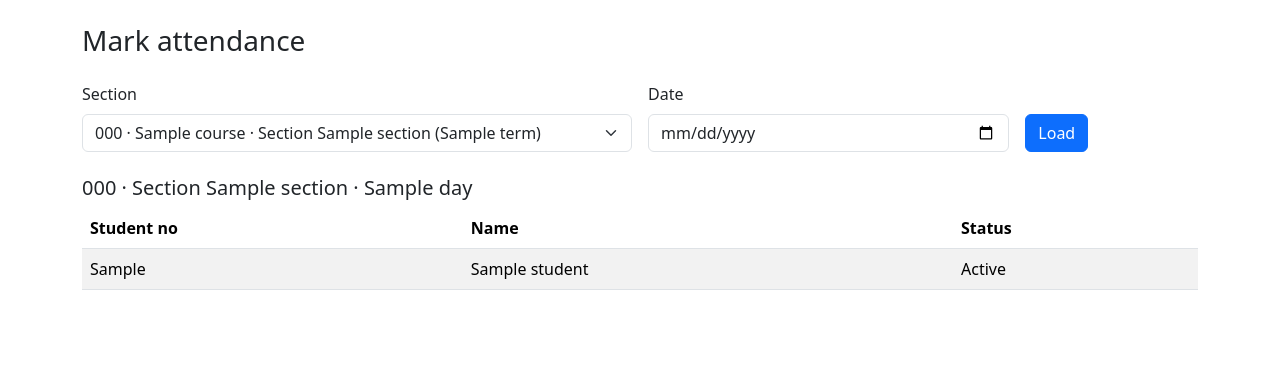
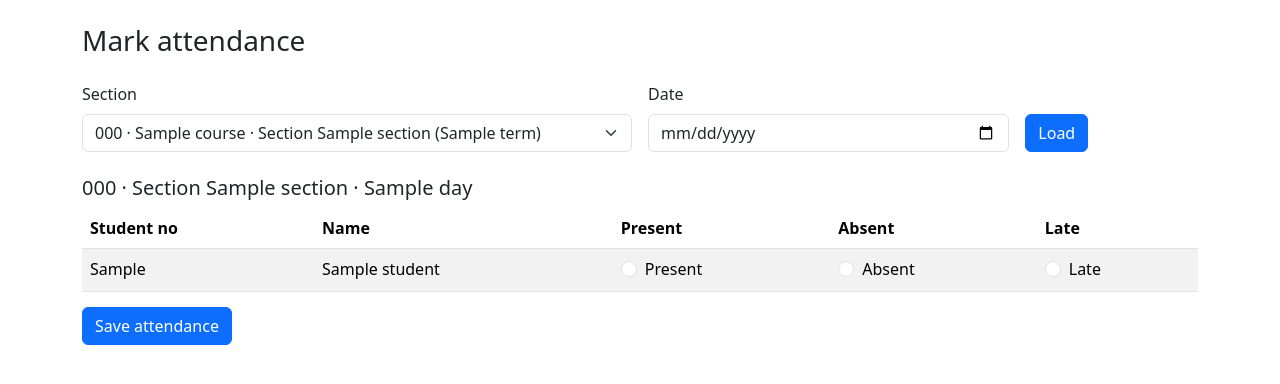
Before and after one commit to TSSathyaKiran/SE_MINIPROJECT, a Flask app: template src/app/templates/attendance/mark.html in a window 1280 px wide. Shown: the part 56-440 px from the top of the page. Run offline with Flask 3, Linux system fonts and the light colour scheme; tables that the repository leaves empty hold one stand-in row (values such as "Sample post"); the template is opened without the code that fills it: values that come from a table or form of the project are taken from there, most other values are stand-ins (such as "Sample title", 1, 10 or a date in 2020).

Commit message:
feat(attendance): save attendance from the page (#7)

```diff
--- a/src/app/templates/attendance/mark.html
+++ b/src/app/templates/attendance/mark.html
@@ -26,27 +26,69 @@
 
 {% if section %}
 <h2 class="h5">{{ section.course.code }} · Section {{ section.name }} · {{ day }}</h2>
+<form id="attendance-form" data-section-id="{{ section.id }}" data-date="{{ day }}">
   <div class="table-responsive">
     <table class="table table-striped">
       <caption class="visually-hidden">Enrolled students and their attendance for {{ day }}</caption>
       <thead>
         <tr><th scope="col">Student no</th><th scope="col">Name</th>
-          <th scope="col">Status</th></tr>
+            <th scope="col">Present</th><th scope="col">Absent</th><th scope="col">Late</th></tr>
       </thead>
       <tbody>
         {% for row in roster %}
-      <tr>
+        <tr data-student-id="{{ row.student.id }}">
           <td>{{ row.student.student_no }}</td><td>{{ row.student.name }}</td>
-        <td>{{ row.status|capitalize if row.status else "Not marked" }}</td>
+          {% for status in ["present", "absent", "late"] %}
+          <td>
+            <div class="form-check">
+              <input class="form-check-input" type="radio"
+                     name="status-{{ row.student.id }}"
+                     id="status-{{ row.student.id }}-{{ status }}" value="{{ status }}"
+                     {% if (row.status or "present") == status %}checked{% endif %}>
+              <label class="form-check-label"
+                     for="status-{{ row.student.id }}-{{ status }}">{{ status|capitalize }}</label>
+            </div>
+          </td>
+          {% endfor %}
         </tr>
         {% else %}
-      <tr><td colspan="3">No students enrolled in this section.</td></tr>
+        <tr><td colspan="5">No students enrolled in this section.</td></tr>
         {% endfor %}
       </tbody>
     </table>
   </div>
+  {% if roster %}
+  <button class="btn btn-primary">Save attendance</button>
+  {% endif %}
+  <div class="form-msg mt-3" role="alert"></div>
+</form>
 {% endif %}
 {% else %}
 <p>You have no sections assigned yet. Ask an admin to assign you one.</p>
 {% endif %}
 {% endblock %}
+
+{% block scripts %}
+<script>
+const attendanceForm = document.getElementById("attendance-form");
+if (attendanceForm) {
+  attendanceForm.addEventListener("submit", async (event) => {
+    event.preventDefault();
+    const records = [...attendanceForm.querySelectorAll("tr[data-student-id]")].map((row) => ({
+      studentId: Number(row.dataset.studentId),
+      status: row.querySelector("input[type=radio]:checked").value,
+    }));
+    try {
+      const result = await api("POST", "/attendance", {
+        sectionId: Number(attendanceForm.dataset.sectionId),
+        date: attendanceForm.dataset.date,
+        records: records,
+      });
+      showMessage(attendanceForm, "Saved attendance for " + result.count + " student(s).", true);
+    } catch (error) {
+      showMessage(attendanceForm, error.message, false);
+    }
+  });
+}
+</script>
+{% endblock %}
```
Lines whose indentation alone changed are shown as unchanged.
